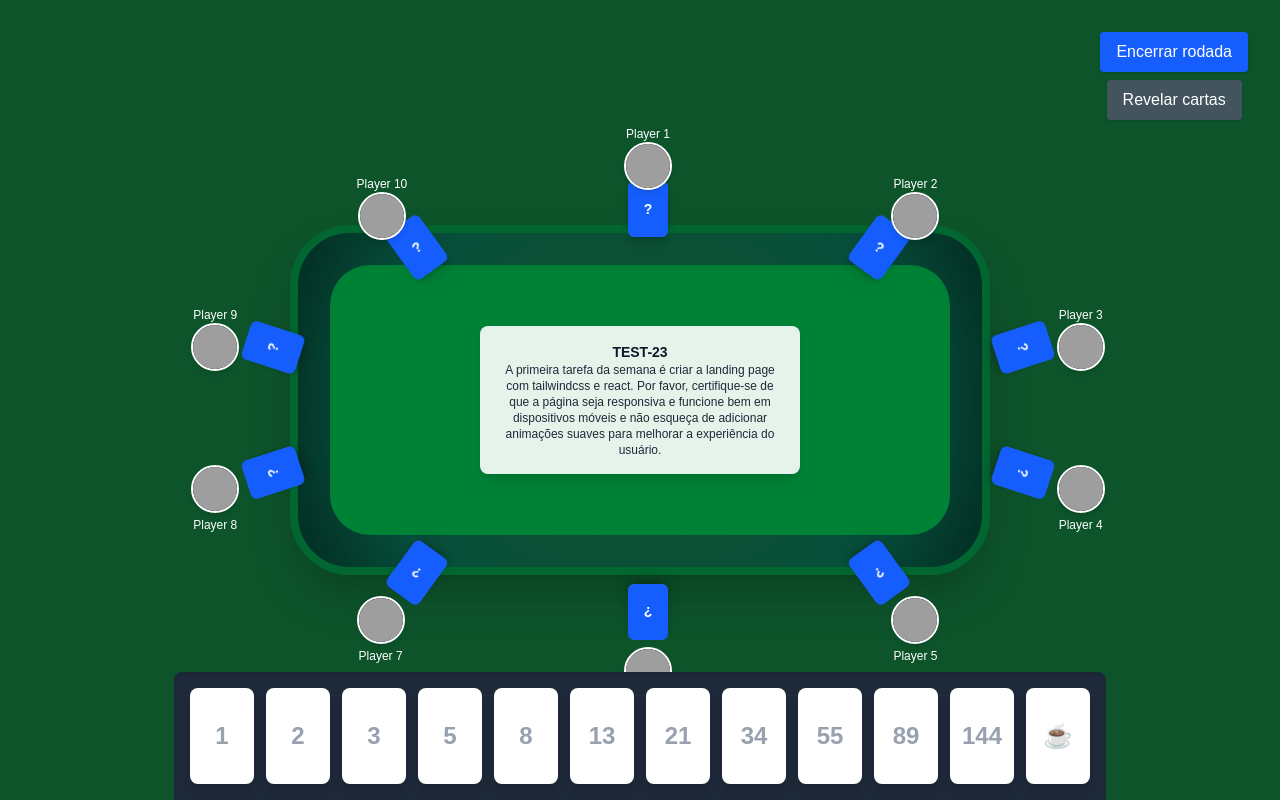
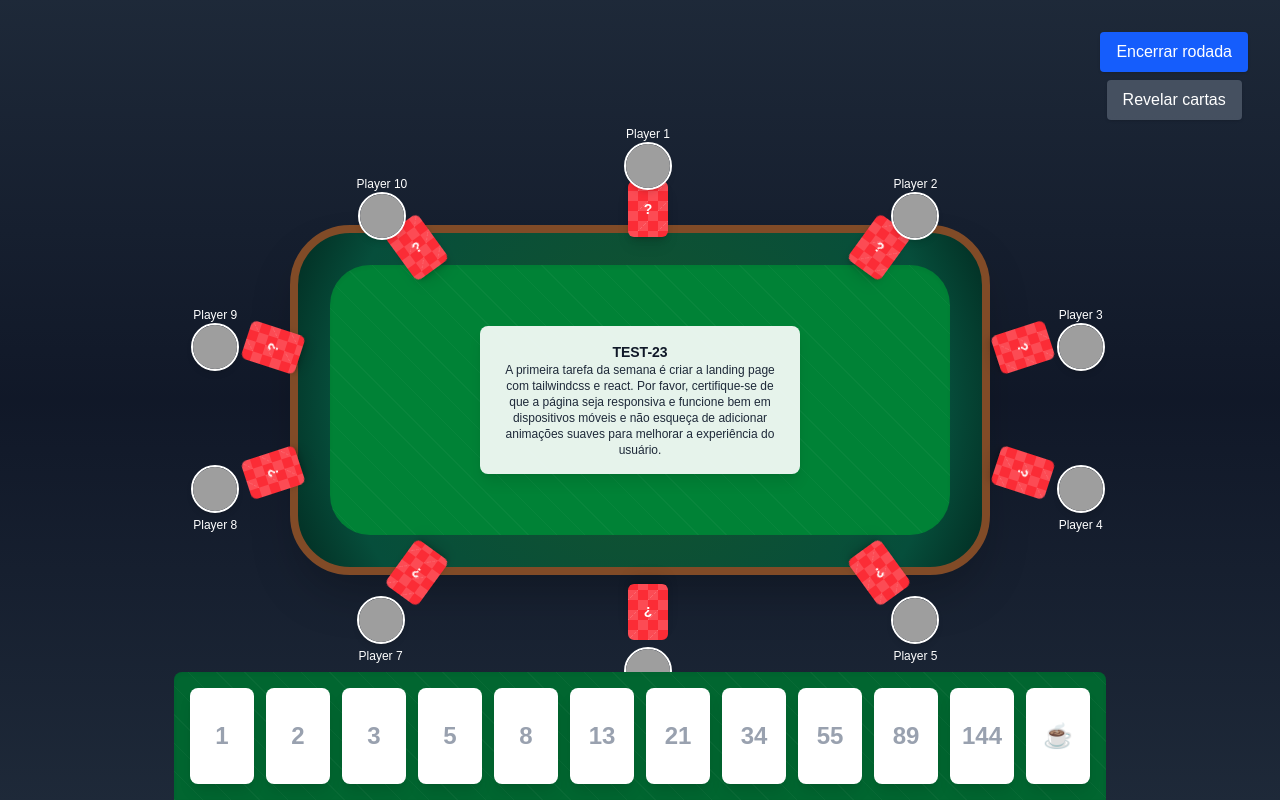
Before and after one commit to NaySoares/planning-poker, a Next.js app: page / in a window 1280 px wide. Both pictures are taken after a click on the button "Iniciar rodada". Built offline with nearby package versions, Linux system fonts and the light colour scheme; grey boxes are pictures that could not be loaded.

Commit message:
fix names and add animation and style

```diff
--- /dev/null
+++ b/src/animation/entryAnimation.tsx
@@ -0,0 +1,13 @@
+import { motion } from "motion/react"
+
+export const EntryAnimationSpinner = ({ children }: { children: React.ReactNode }) => {
+  return (
+    <motion.div
+      initial={{ opacity: 0, rotate: -5, y: 20 }}
+      animate={{ opacity: 1, rotate: 0, y: 0 }}
+      transition={{ duration: 0.5, ease: "easeOut" }}
+    >
+      {children}
+    </motion.div>
+  )
+}
--- a/src/app/page.tsx
+++ b/src/app/page.tsx
@@ -91,7 +91,7 @@ export default function Home() {
           {round ? 'Encerrar rodada' : 'Iniciar rodada'}
         </button>
 
-        <button className="bg-yellow-500 text-white px-4 py-2 rounded shadow hover:bg-yellow-600 transition cursor-pointer disabled:bg-gray-600/90 disabled:cursor-not-allowed"
+        <button className="bg-blue-600 text-white px-4 py-2 rounded shadow hover:bg-blue-700 transition cursor-pointer disabled:bg-gray-600/90 disabled:cursor-not-allowed"
           onClick={handleReveal}
           disabled={!round || selectedCard.value === "?" || revealCards}
         >
--- a/src/components/card.tsx
+++ b/src/components/card.tsx
@@ -25,7 +25,9 @@ export const Card = ({ cardX, cardY, angle, isTop, cardValue, reveal }: ICard) =
         >
 
           {/* Verso */}
-          <div className="absolute inset-0 rounded-md shadow-md flex items-center justify-center text-white bg-blue-600 text-l [backface-visibility:hidden]">
+          <div className="absolute inset-0 rounded-md shadow-md flex items-center justify-center text-white bg-red-500 text-l [backface-visibility:hidden]
+          [background-image:linear-gradient(45deg,rgba(255,255,255,0.15)_25%,transparent_25%),linear-gradient(-45deg,rgba(255,255,255,0.15)_25%,transparent_25%),linear-gradient(45deg,transparent_75%,rgba(255,255,255,0.15)_75%),linear-gradient(-45deg,transparent_75%,rgba(255,255,255,0.15)_75%)] [background-size:20px_20px] [background-position:0_0,0_10px,10px_-10px,-10px_0px]
+          ">
             ?
           </div>
 
--- a/src/components/container-cards.tsx
+++ b/src/components/container-cards.tsx
@@ -1,5 +1,8 @@
 import { ISelectedCard } from "@/@types/types";
 import { cardsFibonacci, cardsScrum } from "@/utils/deck-cards";
+import React from "react";
+import { Tooltip } from "./tooltip";
+import { getMessageCardByValue } from "@/utils/messages";
 
 interface IContainerCards {
   selectedCard: ISelectedCard
@@ -11,23 +14,31 @@ interface IContainerCards {
 
 export function ContainerCards({ selectedCard, handleSelectCard, fibonacci = false, startRound, revealCards }: IContainerCards) {
 
+  const backgroundLines = "[background-image:repeating-linear-gradient(45deg,rgba(255,255,255,0.03)_0,rgba(255,255,255,0.03)_1px,transparent_1px,transparent_20px)]"
+
   const cardsToUse = fibonacci ? cardsFibonacci : cardsScrum;
   return (
     <div className={`absolute bottom-0 w-full flex items-center justify-center ${startRound ? 'visible' : 'bottom-[-150px] invisible'} transition-all duration-500`}>
-      <div className="h-32 rounded-t-lg bg-gray-800 flex items-center justify-center space-x-3 px-4 shadow-inner w-fit">
+      <div className={`h-32 rounded-t-lg bg-green-800 flex items-center justify-center space-x-3 px-4 shadow-inner w-fit ${backgroundLines}`}
+      >
         {cardsToUse.map((card, index) => (
+          <React.Fragment
+            key={index + 1}
+          >
+            <Tooltip text={getMessageCardByValue(fibonacci ? 'fibonacci' : 'scrum', card.value)}>
               <div
-            key={index + 1}
                 onClick={() => handleSelectCard(card)}
                 className={`w-16 h-24 bg-white text-gray-400 rounded-lg shadow-lg flex items-center justify-center text-2xl font-bold cursor-pointer select-none transition-transform duration-200
-          ${selectedCard === card ? "scale-110 ring-4 ring-yellow-400" : ""}
+                ${selectedCard === card ? "scale-110 ring-4 ring-red-500" : ""}
                 ${revealCards ? "pointer-events-none opacity-50" : "hover:scale-105"}
                 `}
               >
                 {card.value}
               </div>
+            </Tooltip>
+          </React.Fragment>
         ))}
       </div>
-    </div>
+    </div >
   )
 }
--- a/src/components/player.tsx
+++ b/src/components/player.tsx
@@ -3,6 +3,7 @@ import { ISelectedCard } from "@/@types/types";
 import { getRandomCard } from "@/utils/deck-cards";
 import React, { useEffect } from "react";
 import { Card } from "./card";
+import { EntryAnimationSpinner } from "@/animation/entryAnimation";
 
 interface IPlayer {
   size: { width: number; height: number };
@@ -62,9 +63,11 @@ export const Player = ({ size, selectedCard, revealCards }: IPlayer) => {
 
         // Indicação: jogador local (id 1) vê sua carta selecionada
         const isLocalPlayer = p.id === 1;
+        const hasVoted = isLocalPlayer && selectedCard.value !== "?";
 
         return (
           <React.Fragment key={p.id}>
+            {/* <EntryAnimationSpinner> */}
             <Card
               cardX={cardX}
               cardY={cardY}
@@ -73,6 +76,7 @@ export const Player = ({ size, selectedCard, revealCards }: IPlayer) => {
               cardValue={isLocalPlayer ? selectedCard : simulatedCards[p.id] || { value: "?", description: '' }}
               reveal={revealCards}
             />
+            {/* </EntryAnimationSpinner> */}
 
             {/* Avatar */}
             {isTop ? (
@@ -87,7 +91,9 @@ export const Player = ({ size, selectedCard, revealCards }: IPlayer) => {
                 <span className="text-white text-xs mt-1 whitespace-nowrap">
                   {p.name}
                 </span>
-                <div className="w-12 h-12 rounded-full overflow-hidden border-2 border-white shadow-md bg-gray-900">
+                <div className={`w-12 h-12 rounded-full overflow-hidden border-2 shadow-md bg-gray-900
+                 ${hasVoted ? "border-green-500" : "border-white"}`}
+                >
                   <img
                     src={p.avatar}
                     alt={p.name}
@@ -104,7 +110,9 @@ export const Player = ({ size, selectedCard, revealCards }: IPlayer) => {
                 }}
               >
                 {/* wrapper fixo para garantir a proporção da imagem */}
-                <div className="w-12 h-12 rounded-full overflow-hidden border-2 border-white shadow-md bg-gray-900">
+                <div className={`w-12 h-12 rounded-full overflow-hidden border-2 shadow-md bg-gray-900
+                 ${hasVoted ? "border-green-500" : "border-white"}`}
+                >
                   <img
                     src={p.avatar}
                     alt={p.name}
--- a/src/components/poker-table.tsx
+++ b/src/components/poker-table.tsx
@@ -3,7 +3,6 @@ import React, { useEffect, useRef, useState } from "react";
 import { Player } from "./player";
 import { ISelectedCard } from "@/@types/types";
 import { TaskCard } from "./task-card";
-import CoinFlip from "./coin";
 
 interface IPokerTable {
   selectedCard: ISelectedCard
@@ -38,20 +37,24 @@ export function PokerTable({ selectedCard, revealCards }: IPokerTable) {
 
   return (
     <>
-      <div className="relative w-full h-screen bg-green-900 flex items-center justify-center">
+      <div className="relative w-full h-screen flex items-center justify-center bg-gradient-to-b from-gray-800 via-gray-900 to-gray-800">
         {/* Mesa */}
+        {revealCards && (
+          <div className="absolute inset-0 rounded-[60px] bg-white/10 animate-pulse pointer-events-none"></div>
+        )}
         <div
           ref={tableRef}
-          className="relative flex items-center justify-center rounded-[60px] border-8 border-green-800 shadow-2xl transition-all duration-300"
+          className="relative flex items-center justify-center rounded-[60px] border-8 border-[#814b27] shadow-2xl transition-all duration-300"
           style={{
             width: `${size.width}px`,
             height: `${size.height}px`,
             background:
-              "radial-gradient(circle at center, #14532d 0%, #064e3b 70%, #022c22 100%)",
+              "radial-gradient(circle at center, #14532d 0%, #064e3b 80%, #022c22 100%)",
           }}
         >
           {/* Tapete interno */}
-          <div className="absolute inset-8 rounded-[40px] bg-green-700 shadow-inner"></div>
+          <div className="absolute inset-8 rounded-[40px] bg-green-700 shadow-inner
+          [background-image:repeating-linear-gradient(45deg,rgba(255,255,255,0.03)_0,rgba(255,255,255,0.03)_1px,transparent_1px,transparent_20px)]"></div>
 
           <TaskCard
             title={task.title}
--- /dev/null
+++ b/src/components/tooltip.tsx
@@ -0,0 +1,39 @@
+import { ReactNode, useState } from "react";
+import { motion, AnimatePresence } from "framer-motion";
+
+interface TooltipProps {
+  text: string;
+  children: ReactNode;
+  visible?: boolean;
+}
+
+export const Tooltip = ({ text, children }: TooltipProps) => {
+  const [hovered, setHovered] = useState(false);
+
+  return (
+    <div
+      className="relative inline-block"
+      onMouseEnter={() => setHovered(true)}
+      onMouseLeave={() => setHovered(false)}
+    >
+      {children}
+
+      <AnimatePresence>
+        {hovered && (
+          <motion.div
+            initial={{ opacity: 0, y: 6, scale: 0.95 }}
+            animate={{ opacity: 1, y: 0, scale: 1 }}
+            exit={{ opacity: 0, y: 6, scale: 0.95 }}
+            transition={{ duration: 0.2, ease: "easeOut" }}
+            className="absolute bottom-full left-1/2 -translate-x-1/2 mb-2
+              px-3 py-1.5 text-xs text-white bg-black/80 rounded-lg shadow-lg
+              whitespace-nowrap z-50"
+          >
+            {text}
+            <div className="absolute top-full left-1/2 -translate-x-1/2 w-0 h-0 border-x-8 border-x-transparent border-t-8 border-t-black/80"></div>
+          </motion.div>
+        )}
+      </AnimatePresence>
+    </div>
+  );
+};
--- /dev/null
+++ b/src/utils/messages.ts
@@ -0,0 +1,32 @@
+export const messagesCardsFibonacci = {
+  1: "Tá na mão!",
+  2: "Mamão com açúcar.",
+  3: "Não é nenhum bicho de sete cabeças.",
+  5: "Agora o bicho começou a pegar.",
+  8: "Custa os olhos da cara!",
+  13: "Número do azar... e da gambiarra!",
+  21: "Descasca esse abacaxi.",
+  34: "Essa é só na fé!",
+  55: "Nem o café salva essa, chama o Sênior!",
+  89: "Agora deu ruim geral!",
+  144: "A bruxa tá solta!",
+  "☕": "Hora do cafézinho!",
+}
+
+export const messagesCardsScrum = {
+  1: "Tá na mão!",
+  2: "Mamão com açúcar.",
+  3: "Não é nenhum bicho de sete cabeças.",
+  5: "Agora o bicho começou a pegar.",
+  8: "Custa os olhos da cara!",
+  13: "Número do azar... e da gambiarra!",
+  20: "Descasca esse abacaxi.",
+  40: "Essa é só na fé!",
+  100: "Nem o café salva essa, chama o Sênior!",
+  "☕": "Hora do cafézinho!",
+}
+
+export function getMessageCardByValue(deck: 'fibonacci' | 'scrum', value: string | number): string {
+  const deckMessages = deck === 'fibonacci' ? messagesCardsFibonacci : messagesCardsScrum;
+  return deckMessages[value as keyof typeof deckMessages] || "Sem mensagem disponível.";
+}
```
Also changed, not shown: package.json (+7 -6 lines), src/utils/calculate-consensus.ts (renamed from src/utils/calculate-consensus.tsx), src/utils/faker.ts (renamed from src/utils/faker.tsx), 1 other file (tests, documents, lock files or other folders). Lines whose indentation alone changed are shown as unchanged.
